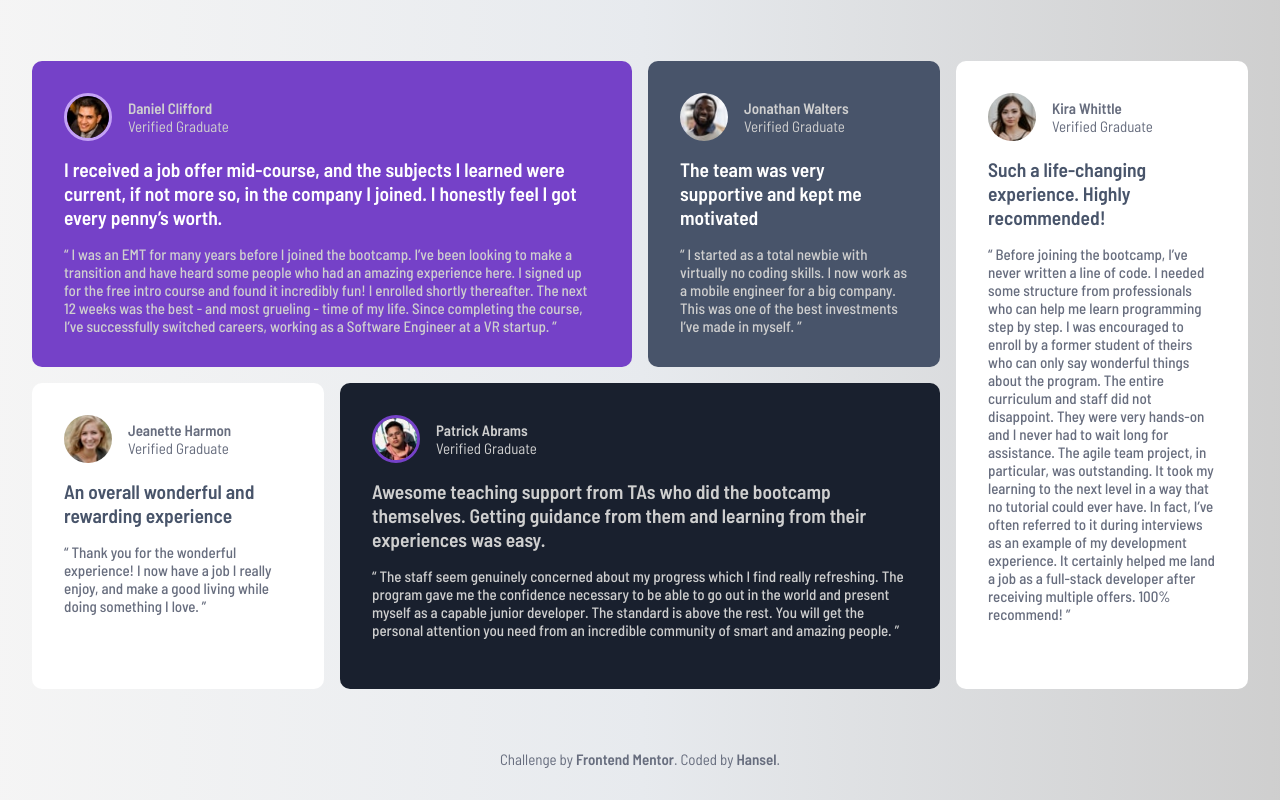
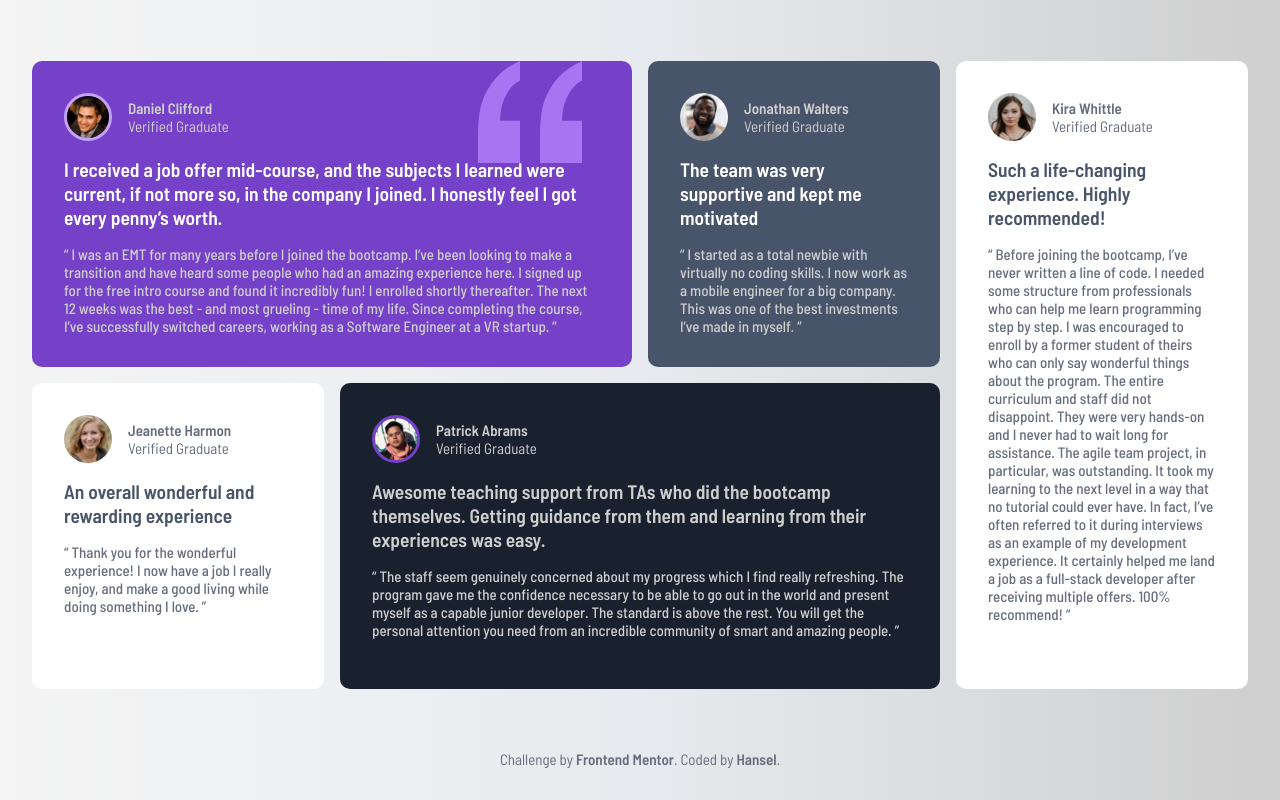
Before and after one commit to Hanseldev/testimonial-grid-section, a plain HTML site: page index.html in a window 1280 px wide. Drawn offline with Linux system fonts and the light colour scheme.

Commit message:
complete project

```diff
--- a/css/style.css
+++ b/css/style.css
@@ -104,7 +104,7 @@ a:focus {
     padding-inline: var(--PADDING);
     margin-block-end: var(--MARGIN-B-L);
     border-radius: var(--BORDER-RADIUS);
-    /* aspect-ratio: 16 / 9; */
+
 }
 
 .testimonial__person {
@@ -126,9 +126,7 @@ a:focus {
     font-weight: 600;
 }
 
-.testimonial__status {
-    /* font-weight: 500; */
-}
+
 
 .testimonial__title {
     color: var(--GRAY-200);
@@ -146,6 +144,9 @@ a:focus {
 
 .purple {
     background-color: var(--PURPLE);
+    background-image: url('/images/bg-pattern-quotation.svg');
+    background-repeat: no-repeat;
+    background-position: top 0 right 50px;
 }
 
 .purple img {
```
